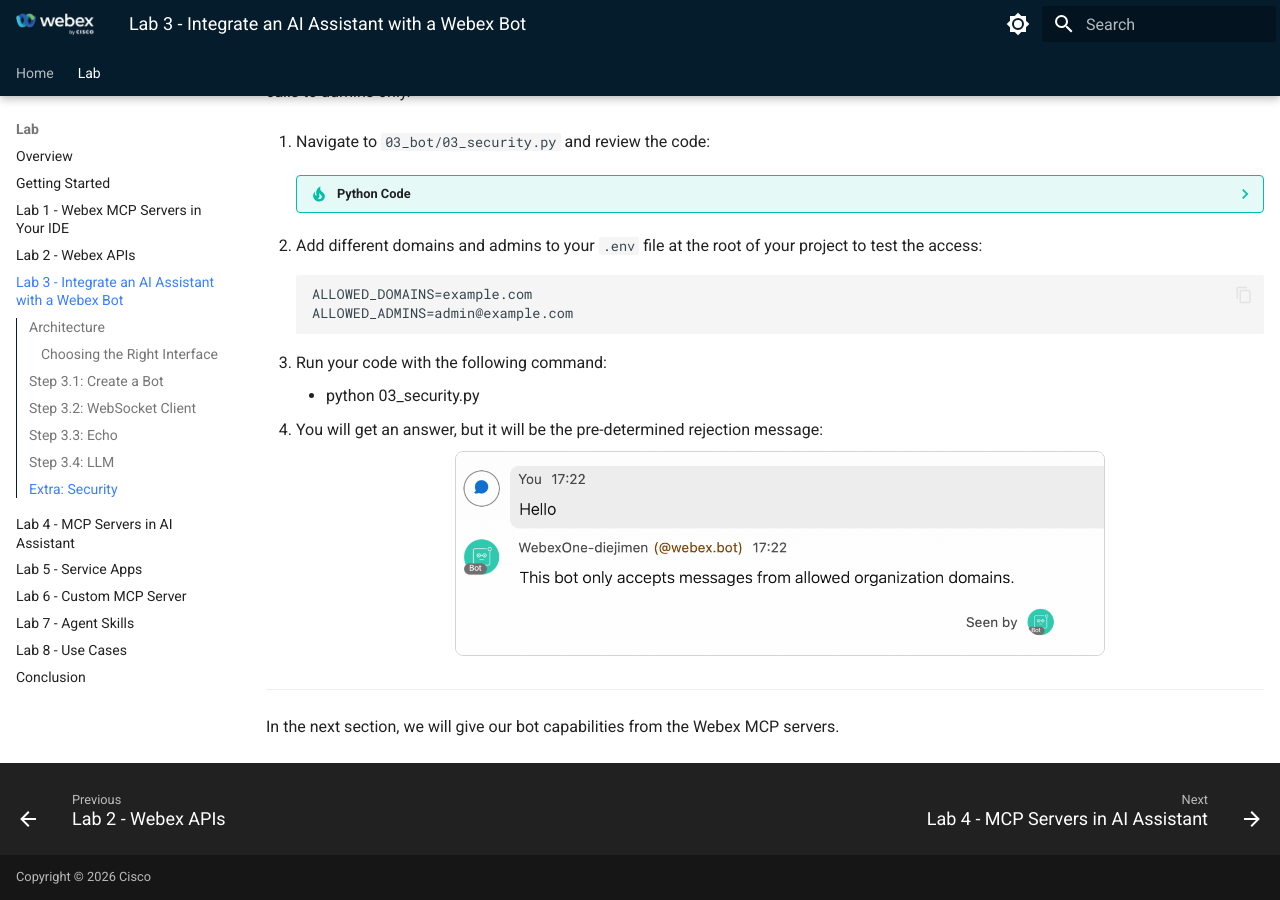
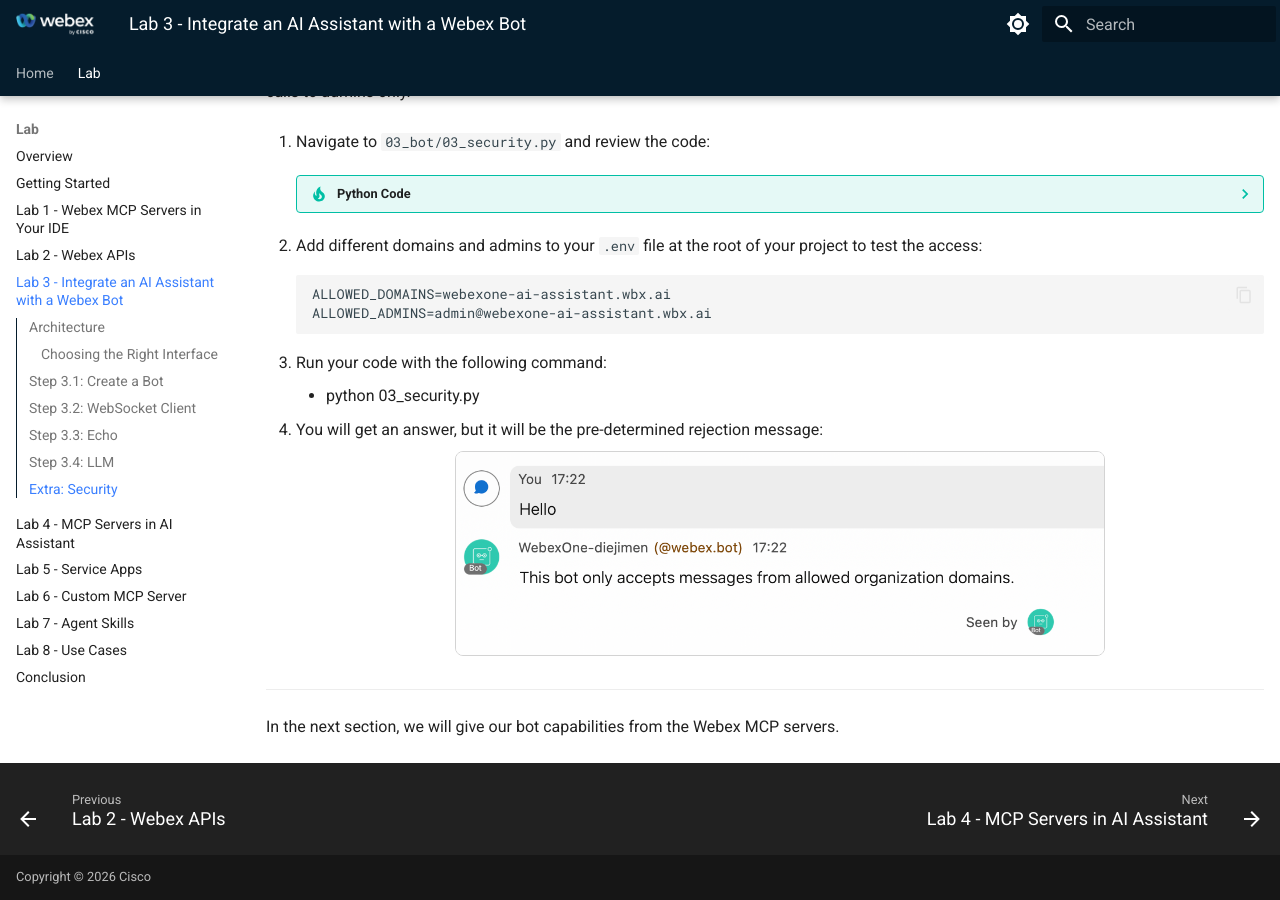
Before and after one commit to WebexCC-SA/LAB-31123, an MkDocs documentation site: the page built from docs/lab3_bot-integration.md, in a window 1280 px wide and 900 px high, scrolled down 5103 px. Built offline with MkDocs 1.6.1 and Material for MkDocs 9.7.7, drawn with Linux system fonts in a browser that asks for light colours.

Commit message:
Update lab3_bot-integration.md

````diff
--- a/docs/lab3_bot-integration.md
+++ b/docs/lab3_bot-integration.md
@@ -476,8 +476,8 @@
 2. Add different domains and admins to your `.env` file at the root of your project to test the access:
 
     ```env
-    ALLOWED_DOMAINS=example.com
-    ALLOWED_ADMINS=admin@example.com
+    ALLOWED_DOMAINS=webexone-ai-assistant.wbx.ai
+    ALLOWED_ADMINS=admin@webexone-ai-assistant.wbx.ai
     ```
 
 3. Run your code with the following command:
````
